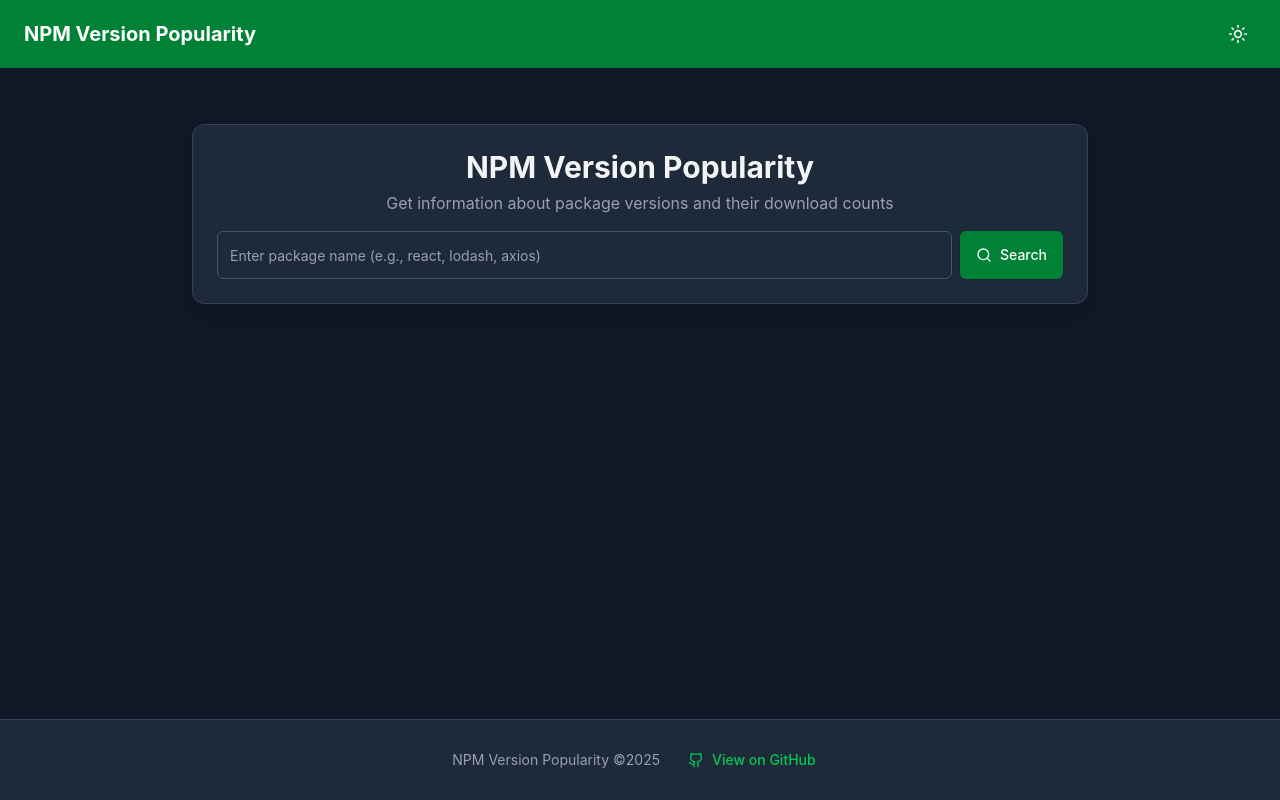
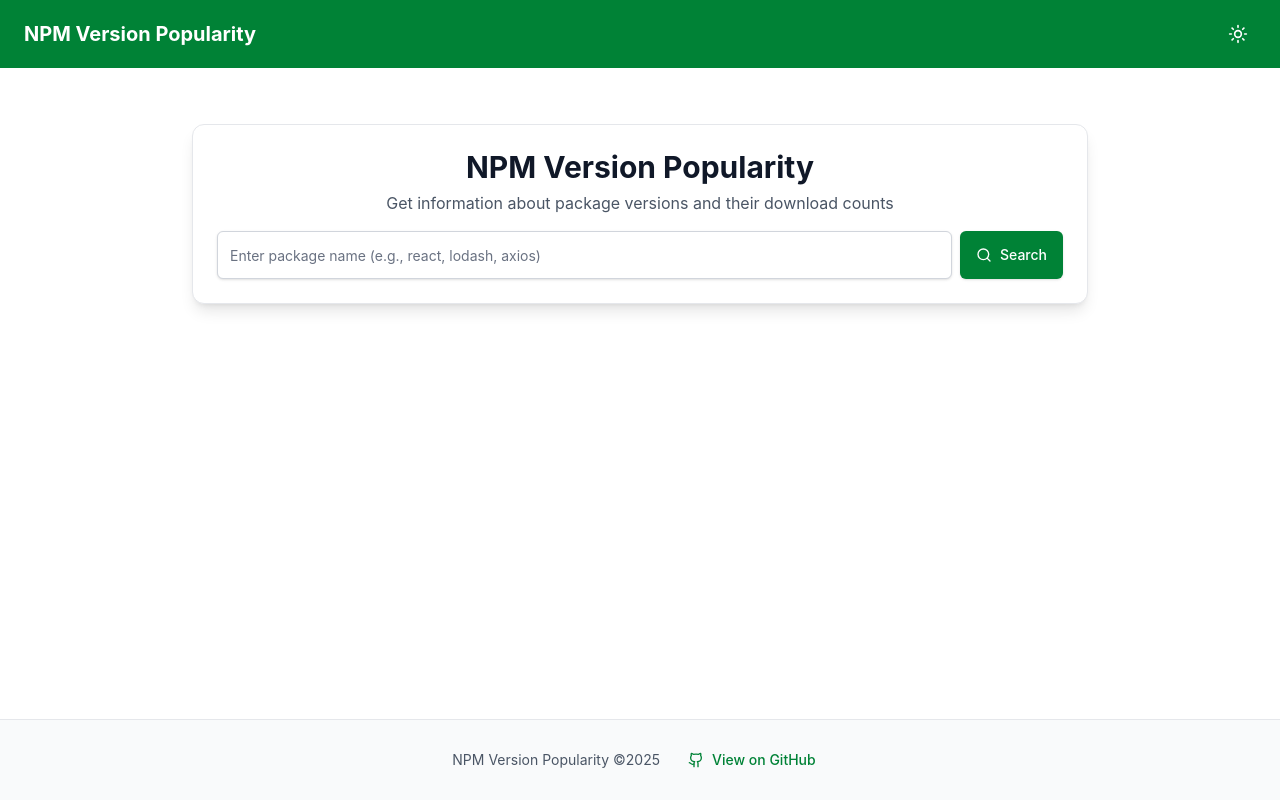
Before and after one commit to wctiger/npm-version-popularity, a React (Vite) app: page / in a window 1280 px wide. Both pictures are taken after a click on the button "Switch to light mode". Built offline with nearby package versions, Linux system fonts and the light colour scheme.

Commit message:
feat: add system theme toggle

```diff
--- a/src/components/ThemeToggle.tsx
+++ b/src/components/ThemeToggle.tsx
@@ -1,41 +1,58 @@
 import { useState, useEffect } from "react";
 import { Button } from "@/components/ui/button";
-import { Sun, Moon } from "lucide-react";
+import { Sun, Moon, Laptop } from "lucide-react";
+
+type Theme = "light" | "dark" | "system";
 
 const ThemeToggle: React.FC = () => {
-  const [isDark, setIsDark] = useState(false);
+  const [theme, setTheme] = useState<Theme>(
+    () => (localStorage.getItem("theme") as Theme) || "system"
+  );
 
-  // Initialize theme on mount
   useEffect(() => {
-    const savedTheme = localStorage.getItem("theme");
-    const prefersDark = window.matchMedia(
-      "(prefers-color-scheme: dark)"
-    ).matches;
+    const root = window.document.documentElement;
+    root.classList.remove("light", "dark");
 
-    // Clear any existing classes first
-    document.documentElement.classList.remove("dark");
+    if (theme === "system") {
+      const systemTheme = window.matchMedia("(prefers-color-scheme: dark)")
+        .matches
+        ? "dark"
+        : "light";
+      root.classList.add(systemTheme);
+      return;
+    }
 
-    const shouldBeDark = savedTheme === "dark" || (!savedTheme && prefersDark);
+    root.classList.add(theme);
+  }, [theme]);
 
-    if (shouldBeDark) {
-      document.documentElement.classList.add("dark");
-      setIsDark(true);
-    } else {
-      setIsDark(false);
-    }
-  }, []);
+  useEffect(() => {
+    const handleSystemThemeChange = (e: MediaQueryListEvent) => {
+      if (theme === "system") {
+        const root = window.document.documentElement;
+        root.classList.remove("light", "dark");
+        root.classList.add(e.matches ? "dark" : "light");
+      }
+    };
+
+    const mediaQuery = window.matchMedia("(prefers-color-scheme: dark)");
+    mediaQuery.addEventListener("change", handleSystemThemeChange);
+
+    return () => {
+      mediaQuery.removeEventListener("change", handleSystemThemeChange);
+    };
+  }, [theme]);
 
   const toggleTheme = () => {
-    const newIsDark = !isDark;
-    setIsDark(newIsDark);
+    const newTheme =
+      theme === "light" ? "dark" : theme === "dark" ? "system" : "light";
+    setTheme(newTheme);
+    localStorage.setItem("theme", newTheme);
+  };
 
-    if (newIsDark) {
-      document.documentElement.classList.add("dark");
-      localStorage.setItem("theme", "dark");
-    } else {
-      document.documentElement.classList.remove("dark");
-      localStorage.setItem("theme", "light");
-    }
+  const getTitle = () => {
+    if (theme === "light") return "Switch to dark mode";
+    if (theme === "dark") return "Switch to system mode";
+    return "Switch to light mode";
   };
 
   return (
@@ -44,9 +61,11 @@ const ThemeToggle: React.FC = () => {
       size="icon"
       onClick={toggleTheme}
       className="text-white hover:text-white/80 hover:bg-white/10"
-      title={`Switch to ${isDark ? "light" : "dark"} mode`}
+      title={getTitle()}
     >
-      {isDark ? <Sun className="h-5 w-5" /> : <Moon className="h-5 w-5" />}
+      {theme === "light" && <Sun className="h-5 w-5" />}
+      {theme === "dark" && <Moon className="h-5 w-5" />}
+      {theme === "system" && <Laptop className="h-5 w-5" />}
     </Button>
   );
 };
```
